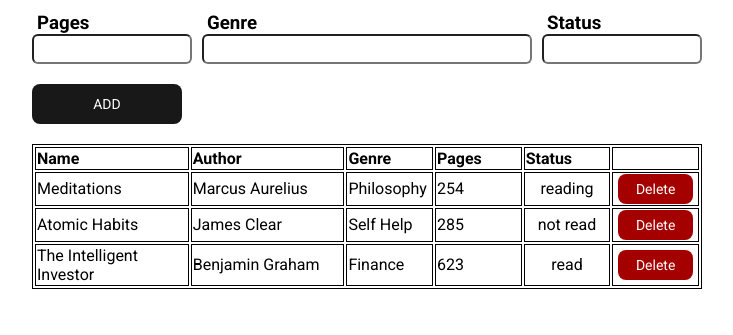
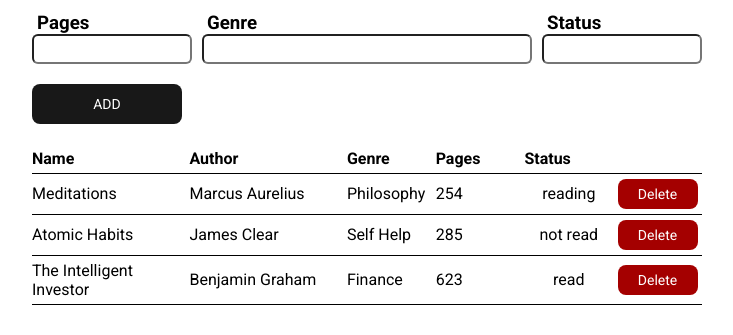
Before and after one commit to CatouKiri/project-library, a plain HTML site: page index.html in a window 1280 px wide. Shown: the part 301-636 px from the top of the page, without its empty margins (273-1006 px from the left). Drawn offline with Linux system fonts and the light colour scheme.

Commit message:
Update read me and styles.css

```diff
--- a/style.css
+++ b/style.css
@@ -86,10 +86,24 @@ table {
 }
 
 table, th, td {
-    border: solid 1px black;
     text-align: left;
+    border-bottom: 1px solid black;
+    /* border-collapse: collapse;
+    padding: 0px;
+    margin: 0px; */
 }
+
+table {
+    border-collapse: collapse;
+}
+
+th, td {
+    padding: 5px 0px 5px 0px;
+    margin: 0px;
+}
+
 
 .delete-button-column, .book-status-column {
     text-align: center;
+    cursor: pointer;
 }
```
Also changed, not shown: 1 other file.
